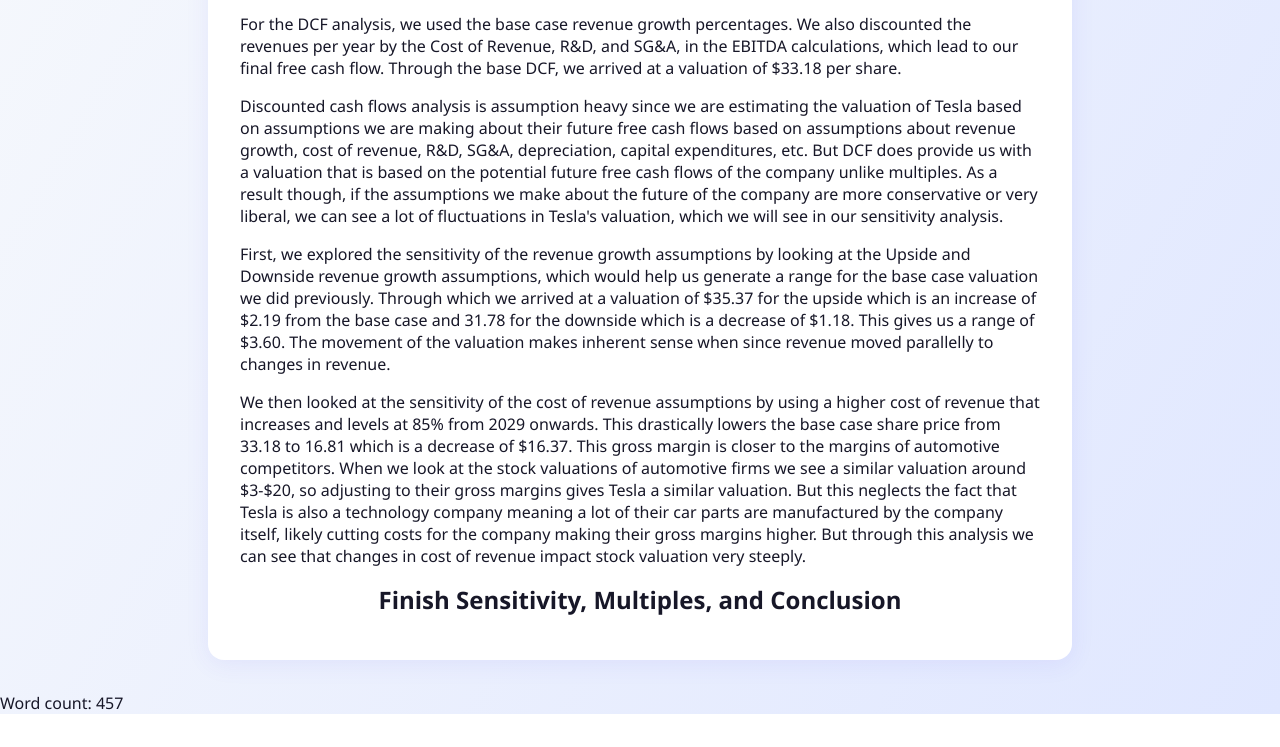
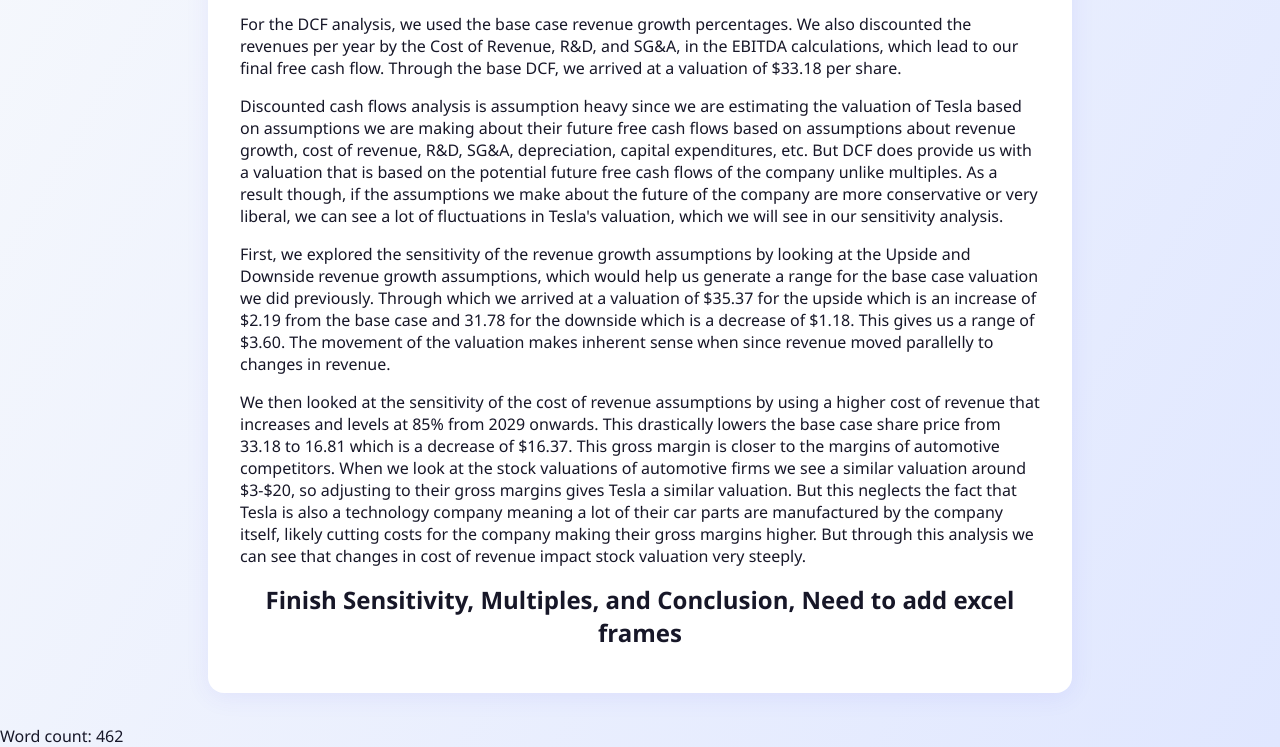
Before and after one commit to spattapu1/mgtcasegroup13, a plain HTML site: page index.html in a window 1280 px wide. Shown: the part 490-1237 px from the top of the page. Before the commit the page ends 1204 px from the top, so only its background shows below. Drawn offline with Linux system fonts and the light colour scheme.

Commit message:
Update index.html

```diff
--- a/index.html
+++ b/index.html
@@ -31,7 +31,7 @@
             <p>Discounted cash flows analysis is assumption heavy since we are estimating the valuation of Tesla based on assumptions we are making about their future free cash flows based on assumptions about revenue growth, cost of revenue, R&D, SG&A, depreciation, capital expenditures, etc. But DCF does provide us with a valuation that is based on the potential future free cash flows of the company unlike multiples. As a result though, if  the assumptions we make about the future of the company are more conservative or very liberal, we can see a lot of fluctuations in Tesla's valuation, which we will see in our sensitivity analysis. </p>
             <p>First, we explored the sensitivity of the revenue growth assumptions by looking at the Upside and Downside revenue growth assumptions, which would help us generate a range for the base case valuation we did previously. Through which we arrived at a valuation of $35.37 for the upside which is an increase of $2.19 from the base case and 31.78 for the downside which is a decrease of $1.18. This gives us a range of $3.60. The movement of the valuation makes inherent sense when since revenue moved parallelly to changes in revenue. </p>
             <p>We then looked at the sensitivity of the cost of revenue assumptions by using a higher cost of revenue that increases and levels at 85% from 2029 onwards. This drastically lowers the base case share price from 33.18 to 16.81 which is a decrease of $16.37. This gross margin is closer to the margins of automotive competitors. When we look at the stock valuations of automotive firms we see a similar valuation around $3-$20, so adjusting to their gross margins gives Tesla a similar valuation. But this neglects the fact that Tesla is also a technology company meaning a lot of their car parts are manufactured by the company itself, likely cutting costs for the company making their gross margins higher. But through this analysis we can see that changes in cost of revenue impact stock valuation very steeply. </p>
-            <h2>Finish Sensitivity, Multiples, and Conclusion</h2>
+            <h2>Finish Sensitivity, Multiples, and Conclusion, Need to add excel frames</h2>
         </div>
     </div>
     <script src="main.js"></script>
```
